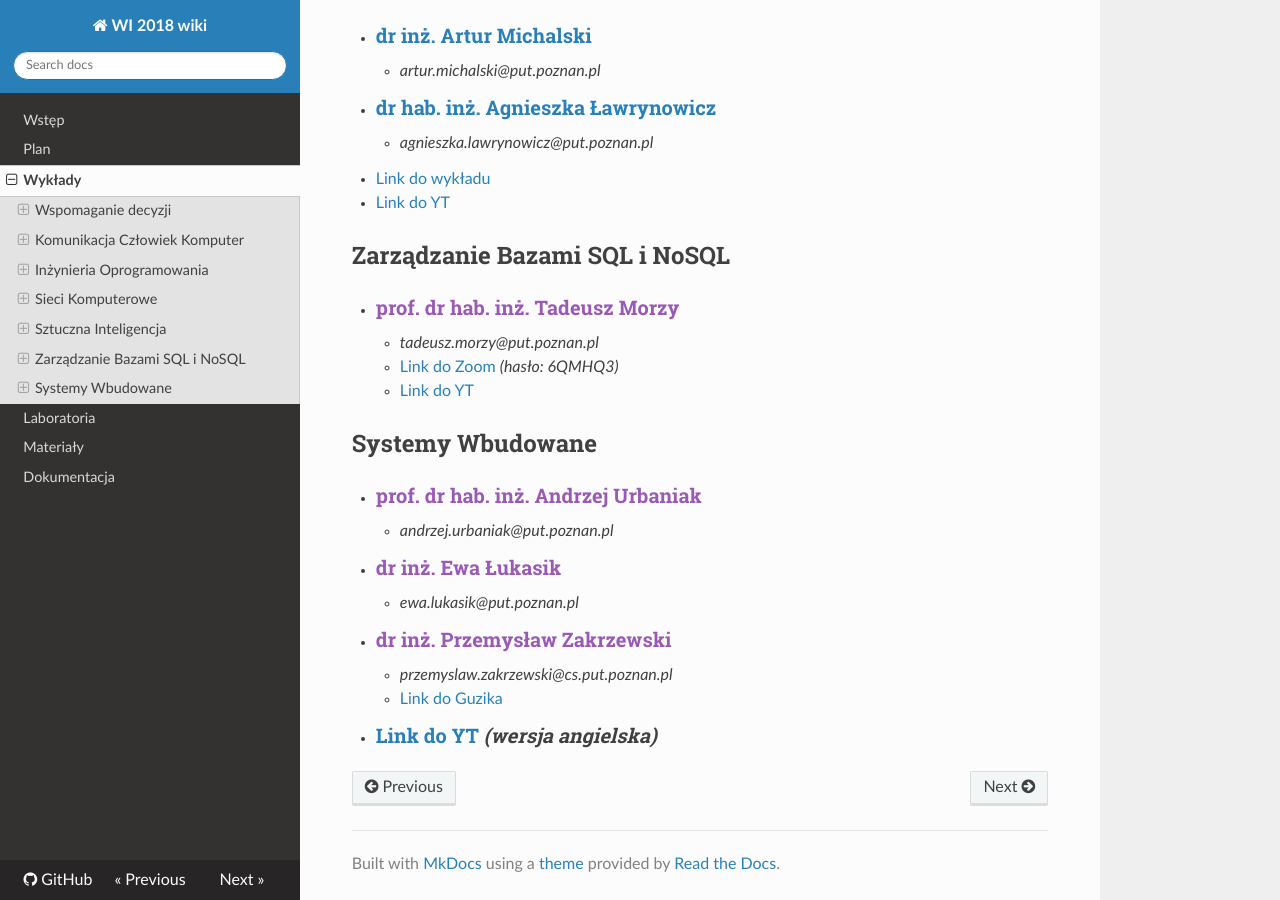
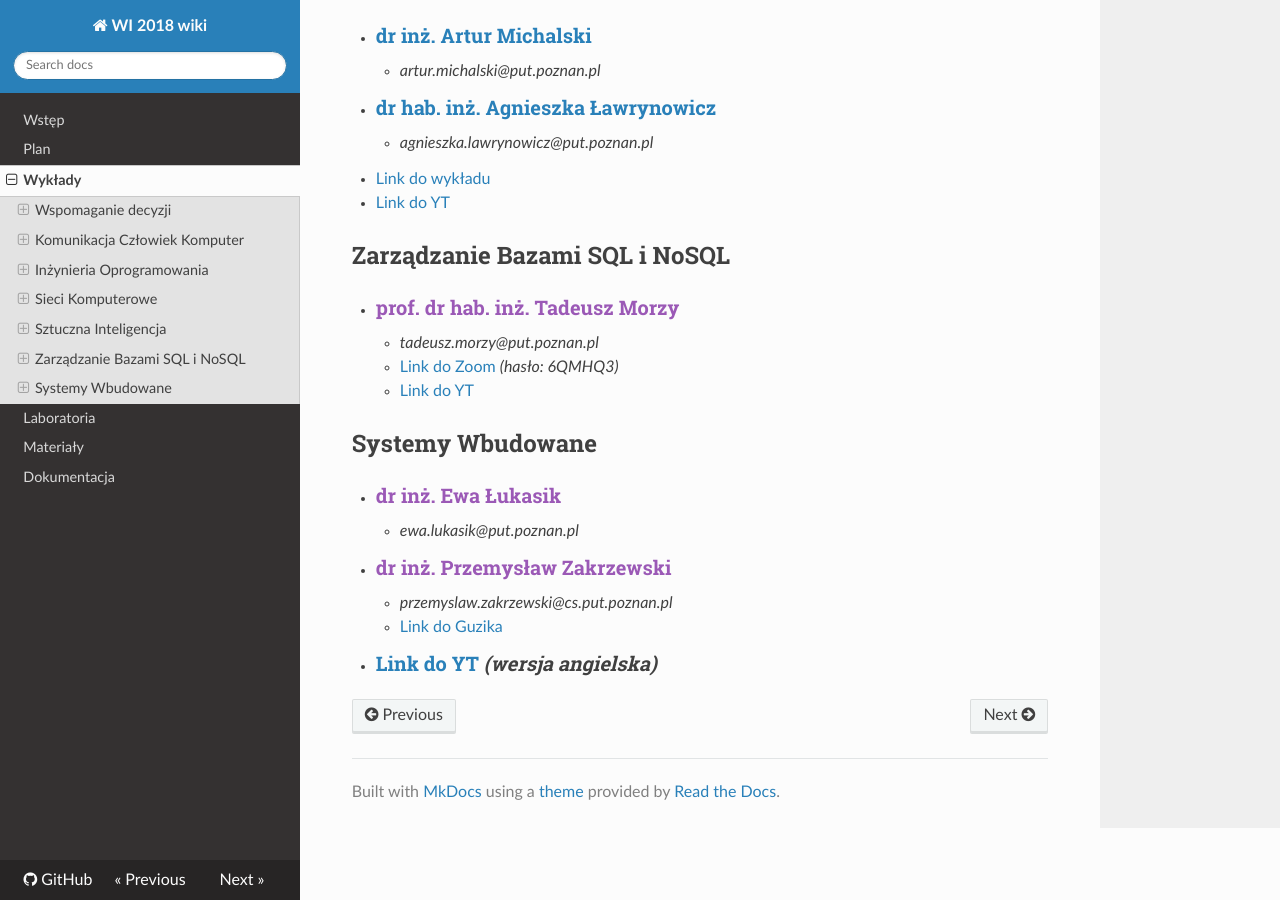
Before and after one commit to PUT-WI-18/wi18-wiki-sem5, an MkDocs documentation site: the page built from docs/wyklady.md, in a window 1280 px wide and 900 px high, scrolled down 993 px. Built offline with MkDocs 1.6.1, drawn with Linux system fonts in a browser that asks for light colours; nearby versions of some CDN libraries.

Commit message:
delete Urbaniak

```diff
--- a/docs/wyklady.md
+++ b/docs/wyklady.md
@@ -38,8 +38,6 @@
     - [Link do YT](https://www.youtube.com/playlist?list=PLMkIxFYizNdHtGPHUkvYG1HQXkSVfhcm1)
 
 ## Systemy Wbudowane
-- ### [prof. dr hab. inż. Andrzej Urbaniak]()
-    - *andrzej.urbaniak@put.poznan.pl*
 - ### [dr inż. Ewa Łukasik]()
     - *ewa.lukasik@put.poznan.pl*
 - ### [dr inż. Przemysław Zakrzewski]()
```
